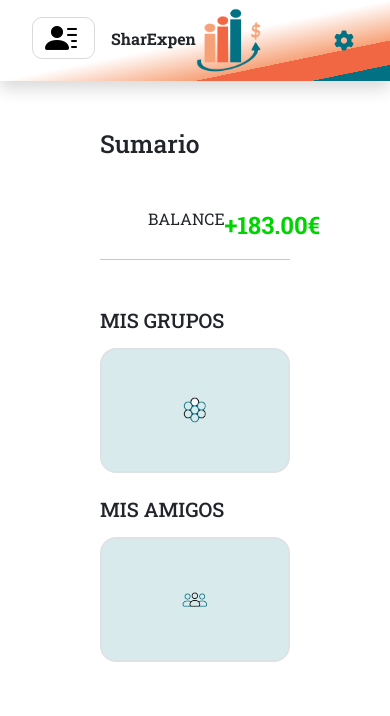
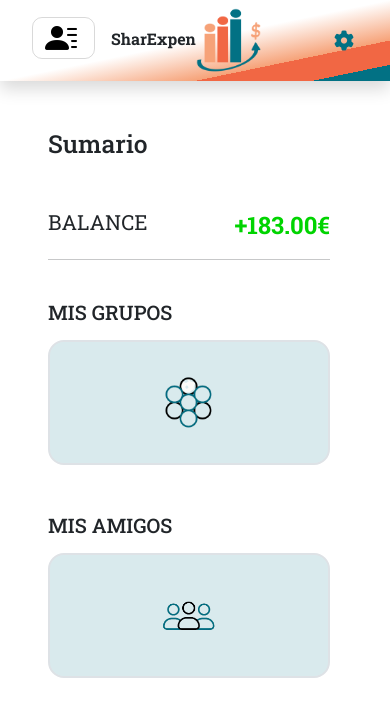
Before and after one commit to matildejb/TFM_front, an Angular app: page /summary in a window 390 px wide. Shown: the top 716 px of the page. Built offline with nearby package versions, Linux system fonts and the light colour scheme; no server answers; sample sign-in values are in the browser's storage.

Commit message:
Área personal, Mis amigos, Historial.
Responsive

```diff
--- a/src/app/pages/friends/friends.component.css
+++ b/src/app/pages/friends/friends.component.css
@@ -1,60 +1,68 @@
-
 .container {
   padding-left: 22%;
-  margin: auto;
 
 }
+
+.cb {
+  font-size: 1.3rem;
+}
+
 .header {
   width: 100%;
   display: flex;
   justify-content: space-between;
   align-items: center;
   margin-top: 20px;
+  font-size: 1.3rem;
 }
-    span{
+span {
   padding-bottom: 100px;
-    }
-    .box{
-      background-color: rgba(2, 113, 132, 0.15);
   width: 100%;
 
 }
-  .card-body{
+.box {
+  background-color: rgba(2, 113, 132, 0.15);
+  width: 100%;
+}
+.card-body {
   margin: auto;
   text-align: center;
-
 }
-  .card{
+.card {
   background-color: rgba(2, 113, 132, 0.15);
 }
 
-  @media (min-width: 760px) and (max-width: 1024px) {
+/* @media (min-width: 760px) and (max-width: 1024px) {
   .wp {
     margin: auto;
     max-width: 80%;
   }
-    .card-title, .card-text {
+  .card-title,
+  .card-text {
     max-width: 100%;
     font-size: smaller;
-
   }
-  }
+} */
 
 /* Dispositivo  tablet */
 @media only screen and (max-width: 992px) {
   .container {
     padding-left: 0%;
+
   }
 }
 
 /* Dispositivo movil*/
 @media only screen and (max-width: 767px) {
   .container {
+    font-size: 1rem;
 
+    .cb {
       font-size: 1rem;
-      width: 80%;
-      margin: auto;
+    }
 
-
+    .header {
+      font-size: 1rem;
     }
   }
+}
--- a/src/app/pages/friends/friends.component.html
+++ b/src/app/pages/friends/friends.component.html
@@ -1,22 +1,24 @@
-<section class="container mt-5 mb-5 ">
-  <section class="header">
-    <h2 class="">Mis Amigos</h2>
-    <span>
-      <a class="icon-link icon-link-hover" style="color:#027184;" href="/historial">
-        HISTORIAL GLOBAL
-        <i class="fa-solid fa-arrow-right" style="color:#027184;"></i>
-      </a>
-    </span>
-  </section>
+<section class="container mt-5 mb-5">
+  <div class="ps-5 pe-5">
+    <section class="header">
+      <h2 class="w-100">Mis Amigos</h2>
+      <span class="d-flex justify-content-end align-items-center w-100">
+        <a class="icon-link icon-link-hover me-1" style="color:#027184;" href="/historial">
+          HISTORIAL GLOBAL
+        </a>
+        <i class="fa-solid fa-arrow-right no-margin" style="color:#027184; margin-right: -0.5rem;"></i>
+      </span>
+    </section>
 
-  <div class="">
+
     <div class="row row-cols-1 row-cols-sm-2 row-cols-md-3 g-4">
 
       <ng-container *ngIf="members && members.length > 0; else noMembers">
         <div class="col mb-4" *ngFor="let member of members">
           <div class="card h-100">
-            <img [src]="member.imageUrl || 'https://placehold.co/400x300.png'" class="card-img-top img-fluid rounded" alt="Imagen de perfil de {{ member.username }}">
-            <div class="card-body">
+            <img [src]="member.imageUrl || 'https://placehold.co/400x300.png'" class="card-img-top img-fluid rounded"
+              alt="Imagen de perfil de {{ member.username }}">
+            <div class="card-body cb">
               <h5 class="card-title text-wrap text-truncate">{{ member.username }}</h5>
               <p class="card-text text-wrap text-truncate">{{ member.email }}</p>
             </div>
@@ -25,9 +27,9 @@
       </ng-container>
 
       <ng-template #noMembers>
-        <section class="box img-bg-gif container border border-2 rounded-4 align-items-center px-4 py-4 mt-3">
+        <section class="box img-bg-gif container border border-2 rounded-4 align-items-center px-4 py-4">
           <div class="d-flex pt-1 w-100 align-items-center">
-            <h5 class="px-3 fw-bold mb-0">No se encontraron miembros</h5>
+            <h5 class="px-3 fw-bold mb-0 cb">No se encontraron miembros</h5>
             <a href="#" class="ms-auto"><i class="fa-solid fa-arrow-left fs-3" style="color: #027184;"></i></a>
           </div>
         </section>
--- a/src/app/pages/statistics_historial/statistics.component.css
+++ b/src/app/pages/statistics_historial/statistics.component.css
@@ -1,8 +1,13 @@
-
 .container {
   padding-left: 22%;
   margin: auto;
 
+  .box {
+    font-size: 1.3rem;
+    background-color: rgba(2, 113, 132, 0.15);
+    h5 {
+      font-size: 1.3rem;
+    }
   }
 
   ul {
@@ -10,9 +15,7 @@ ul {
     padding: 0;
     margin: 0;
   }
-.box{
-    background-color: rgba(2, 113, 132, 0.15);
-}
+
   .header {
     width: 100%;
     display: flex;
@@ -20,13 +23,11 @@ ul {
     align-items: center;
     margin-top: 20px;
   }
-span{
+  span {
     padding-bottom: 100px;
   }
 
-
-
-@media (min-width: 768px) and (max-width: 1200px) {
+  /* @media (min-width: 768px) and (max-width: 1200px) {
   .wp {
       padding: 0px 250px 150px;
   }
@@ -35,7 +36,7 @@ span{
 @media (min-width: 1201px) {
   .wp {
       padding: 0px 400px 150px;
-  }
+  }*/
 }
 
 /* Dispositivo  tablet */
@@ -48,11 +49,8 @@ span{
 /* Dispositivo movil*/
 @media only screen and (max-width: 767px) {
   .container {
-
     font-size: 1rem;
     width: 80%;
     margin: auto;
-
-
   }
 }
--- a/src/app/pages/statistics_historial/statistics.component.html
+++ b/src/app/pages/statistics_historial/statistics.component.html
@@ -1,4 +1,5 @@
-<section class="container mt-5 mb-5 ">
+<section class="container mt-5 mb-5">
+  <div class="ps-5 pe-5">
     <section class="header">
       <h2 class="text-left">Resumen Global</h2>
     </section>
@@ -17,4 +18,5 @@
       </div>
     </section>
     </ng-template>
+</div>
   </section>
--- a/src/app/pages/summary/summary.component.css
+++ b/src/app/pages/summary/summary.component.css
@@ -1,26 +1,24 @@
-.wp {
-    padding: 0px 100px 120px;
+.container {
+  padding-left: 22%;
+
+  .s {
+    font-size: 1.3rem;
+  }
 }
 
 .price-text {
-    font-size: 1.5rem;
-    font-weight: 700;
-    color: rgb(0, 212, 0);
+  font-size: 1.5rem;
+  font-weight: 700;
+  color: rgb(0, 212, 0);
 }
 
 .img-gif {
-    width: 25%;
-    height: auto;
-}
-
-.img-gif2 {
-    width: 35%;
-    height: auto;
+  width: 40%;
 }
 
 .img-bg-gif {
-    background-color: rgba(2, 113, 132, 0.15);
-    height: 125px;
+  background-color: rgba(2, 113, 132, 0.15);
+  height: 125px;
 }
 
 /* Modal Styles */
@@ -107,14 +105,22 @@
   font-weight: 700;
 }
 
-@media (min-width: 992px) and (max-width: 1200px) {
-    .wp {
-        padding: 0px 250px 150px;
+/* Dispositivo  tablet */
+@media only screen and (max-width: 992px) {
+  .container {
+    padding-left: 0%;
+    .img-gif {
+      width: 30%;
     }
+    .s {
+      margin: auto;
+    }
+  }
 }
 
-@media (min-width: 1201px) {
-  .wp {
-    padding: 0px 400px 150px;
+/* Dispositivo movil*/
+@media only screen and (max-width: 767px) {
+  .container {
+    width: 100%;
   }
 }
--- a/src/app/pages/summary/summary.component.html
+++ b/src/app/pages/summary/summary.component.html
@@ -1,27 +1,33 @@
-<section class="wp justify-content-center">
-    <section>
-        <h2 class="mt-5 text-left">Sumario</h2>
-        <div class="flex d-flex justify-content-between mt-5 px-5">
+<section class="container mt-5 mb-5">
+    <div class="ps-5 pe-5">
+    <section class="s">
+        <h2 class="text-left">Sumario</h2>
+        <div class="flex d-flex justify-content-between mt-5 px-0 px-md-5">
             <span>BALANCE</span>
             <span class="price-text">+183.00€</span>
         </div>
-        <hr class="mx-auto pb-4 w-80">
+        <hr class="pb-4">
     </section>
 
-    <div class="flex d-flex justify-content-between align-items-center pt-2">
-        <h3 class="h5 mb-3">MIS GRUPOS</h3>
-    </div>
-    <div class="img-bg-gif container border border-2 rounded-4 d-flex justify-content-center align-items-center"><a
-            [routerLink]="['/groupsList']" class="d-flex justify-content-center align-items-center"><img class="img-gif"
-                src="../../../assets/images/groups.gif" alt="group-icon"></a>
-    </div>
+    <section class="d-flex flex-column flex-lg-row gap-5 s">
+        <div class="misGrupos col-lg-6">
+            <h3 class="h5 mb-3">MIS GRUPOS</h3>
+            <div class="img-bg-gif card border border-2 rounded-4 d-flex justify-content-center align-items-center">
+                <a [routerLink]="['/groupsList']" class="d-flex justify-content-center align-items-center">
+                    <img class="img-gif d-flex justify-content-center align-items-center" src="assets/images/groups.gif"
+                        alt="group-icon">
+                </a>
+            </div>
+        </div>
 
-    <div class="flex d-flex justify-content-between align-items-center pt-3">
-        <h3 class="h5 mt-2 mb-3">MIS AMIGOS</h3>
-    </div>
-    <div class="img-bg-gif container border border-2 rounded-4 d-flex justify-content-center align-items-center">
-        <a [routerLink]="['/friendsList']" class="d-flex justify-content-center align-items-center">
-            <img class="img-gif" src="../../../assets/images/teams.gif" alt="group-icon">
-        </a>
+        <div class="misAmigos col-lg-6">
+            <h3 class="h5 mb-3">MIS AMIGOS</h3>
+            <div class="img-bg-gif card border border-2 rounded-4 d-flex justify-content-center align-items-center">
+                <a [routerLink]="['/friends']" class="d-flex justify-content-center align-items-center">
+                    <img class="img-gif" src="assets/images/teams.gif" alt="group-icon">
+                </a>
+            </div>
+        </div>
+    </section>
     </div>
 </section>
--- a/src/app/pages/users/user-profile/user-profile.component.css
+++ b/src/app/pages/users/user-profile/user-profile.component.css
@@ -1,12 +1,10 @@
 .container {
   padding-left: 22%;
-  margin: auto;
 
   .card {
     background-color: rgba(2, 113, 132, 0.15);
     padding: 20px;
     border-radius: 10px;
-    width: 45rem;
     font-size: 1.2rem;
 
     .edit-profile {
--- a/src/app/pages/users/user-profile/user-profile.component.html
+++ b/src/app/pages/users/user-profile/user-profile.component.html
@@ -1,5 +1,6 @@
-<div class="container d-flex flex-column gap-2 mt-5 mb-5">
-    <h2>Mi Cuenta</h2>
+<div class="container mt-5 mb-5">
+    <div class="ps-5 pe-5">
+    <h2 class="mb-3">Mi Cuenta</h2>
     <div class="card flex-md-row">
         <button class="btn edit-profile me-3 mt-3 mt-md-0" [routerLink]="['/update-user']">Editar
             <svg xmlns="http://www.w3.org/2000/svg" width="20" height="20" fill="#f6a278"
@@ -29,6 +30,6 @@
 
         <a type="button" class="delete-account p-3 text-danger" (click)="deleteUser()">Eliminar cuenta</a>
     </div>
-
+</div>
 
 </div>
```
Lines whose indentation alone changed are shown as unchanged.
